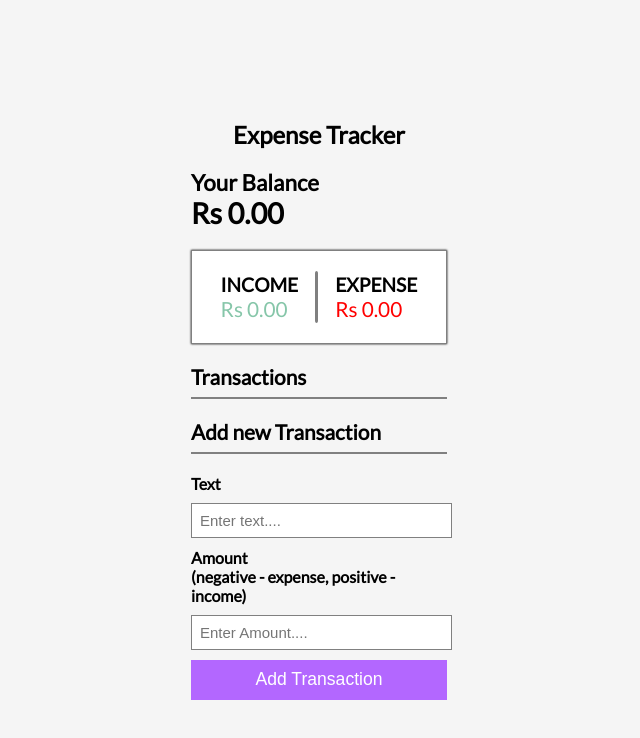
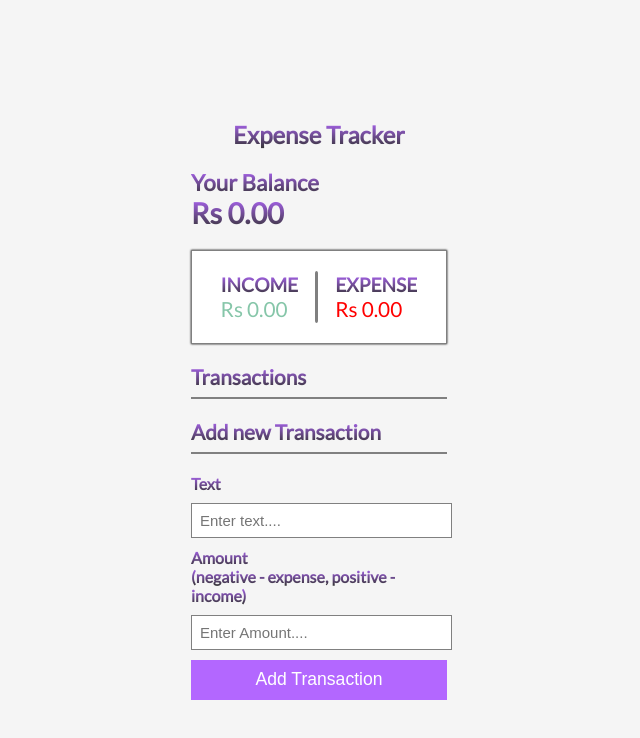
Before and after one commit to ks-vijai/Expense-Tracker, a React (Create React App) app: page / in a window 1280 px wide. Shown: the top 738 px of the page, without its empty margins (321-961 px from the left). Built offline with nearby package versions, Linux system fonts and the light colour scheme.

Commit message:
style: expense-tracker: add gradient font color
Signed-off-by: ks-vijai <vijaiks.19cse@kongu.edu>

```diff
--- a/src/App.css
+++ b/src/App.css
@@ -8,6 +8,19 @@
   font-family: "Lato", sans-serif;
   height: 100vh;
   justify-content: center;
+}
+
+h2,
+.show-balance,
+.balance-amount,
+.expenses-heading,
+.history-heading,
+.new-transaction,
+.form-labels {
+  background: -webkit-linear-gradient(#b367ff, #333);
+  background-clip: border-box;
+  -webkit-background-clip: text;
+  -webkit-text-fill-color: transparent;
 }
 
 .expenses-list {
```
